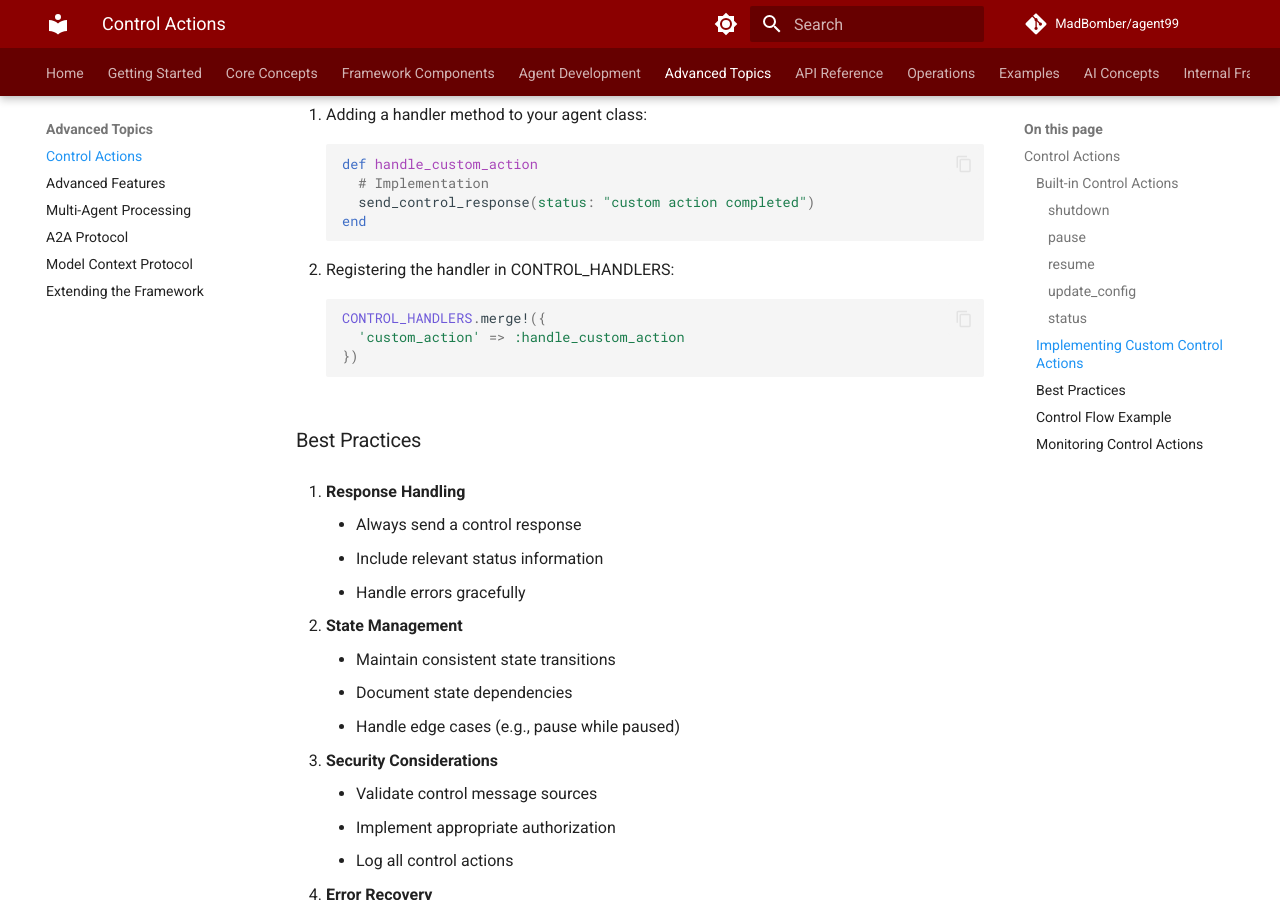
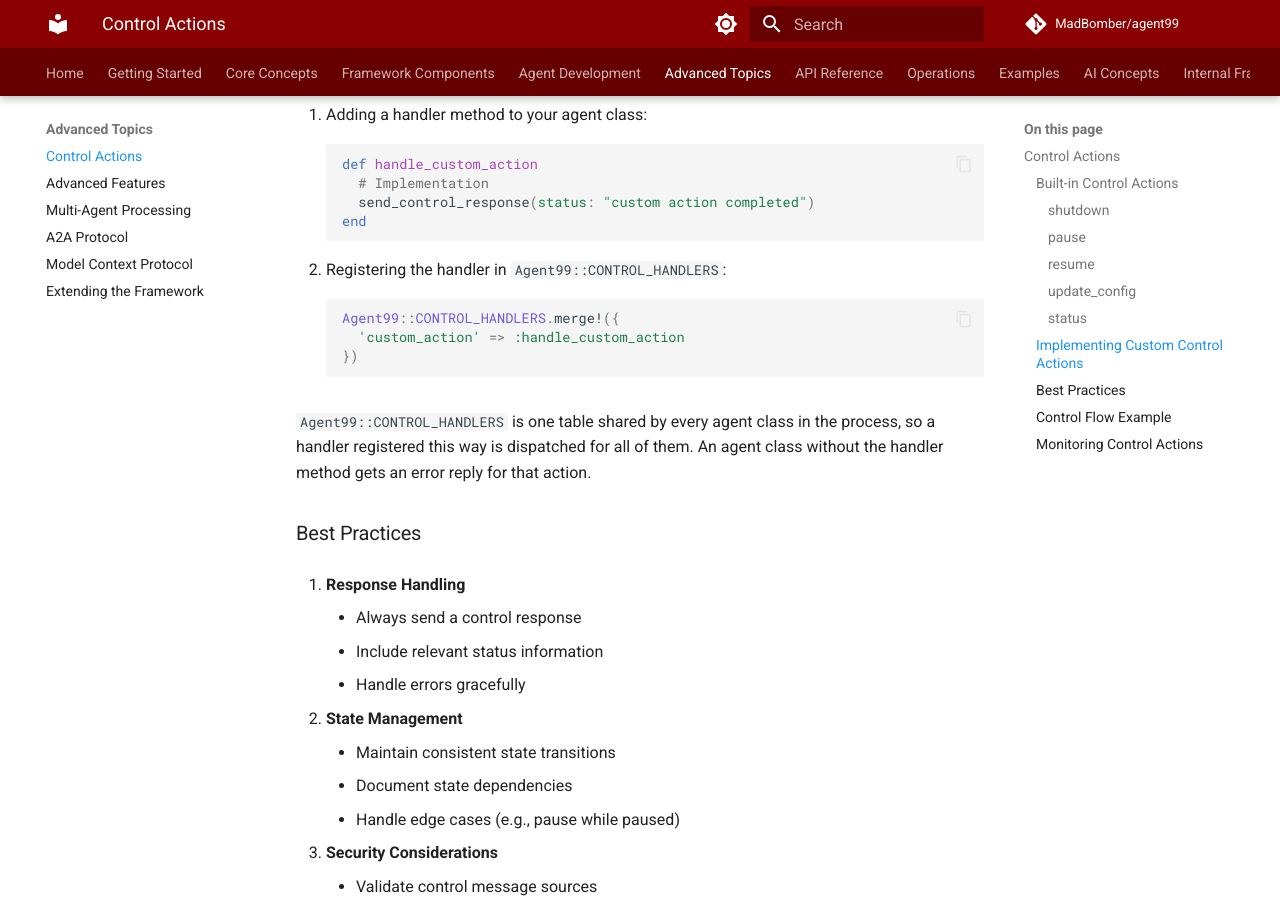
Before and after one commit to MadBomber/agent99, an MkDocs documentation site: the page built from docs/advanced-topics/control-actions.md, in a window 1280 px wide and 900 px high, scrolled down 3299 px. Built offline with MkDocs 1.6.1 and Material for MkDocs 9.7.7, drawn with Linux system fonts in a browser that asks for light colours; comment, search, counter and statistics services are not loaded.

Commit message:
docs: qualify CONTROL_HANDLERS in custom action snippet

````diff
--- a/docs/advanced-topics/control-actions.md
+++ b/docs/advanced-topics/control-actions.md
@@ -121,12 +121,14 @@ def handle_custom_action
 end
 ```
 
-2. Registering the handler in CONTROL_HANDLERS:
+2. Registering the handler in `Agent99::CONTROL_HANDLERS`:
 ```ruby
-CONTROL_HANDLERS.merge!({
+Agent99::CONTROL_HANDLERS.merge!({
   'custom_action' => :handle_custom_action
 })
 ```
+
+`Agent99::CONTROL_HANDLERS` is one table shared by every agent class in the process, so a handler registered this way is dispatched for all of them. An agent class without the handler method gets an error reply for that action.
 
 ### Best Practices
 
````
Also changed, not shown: CHANGELOG.md (+1 -0 lines).
